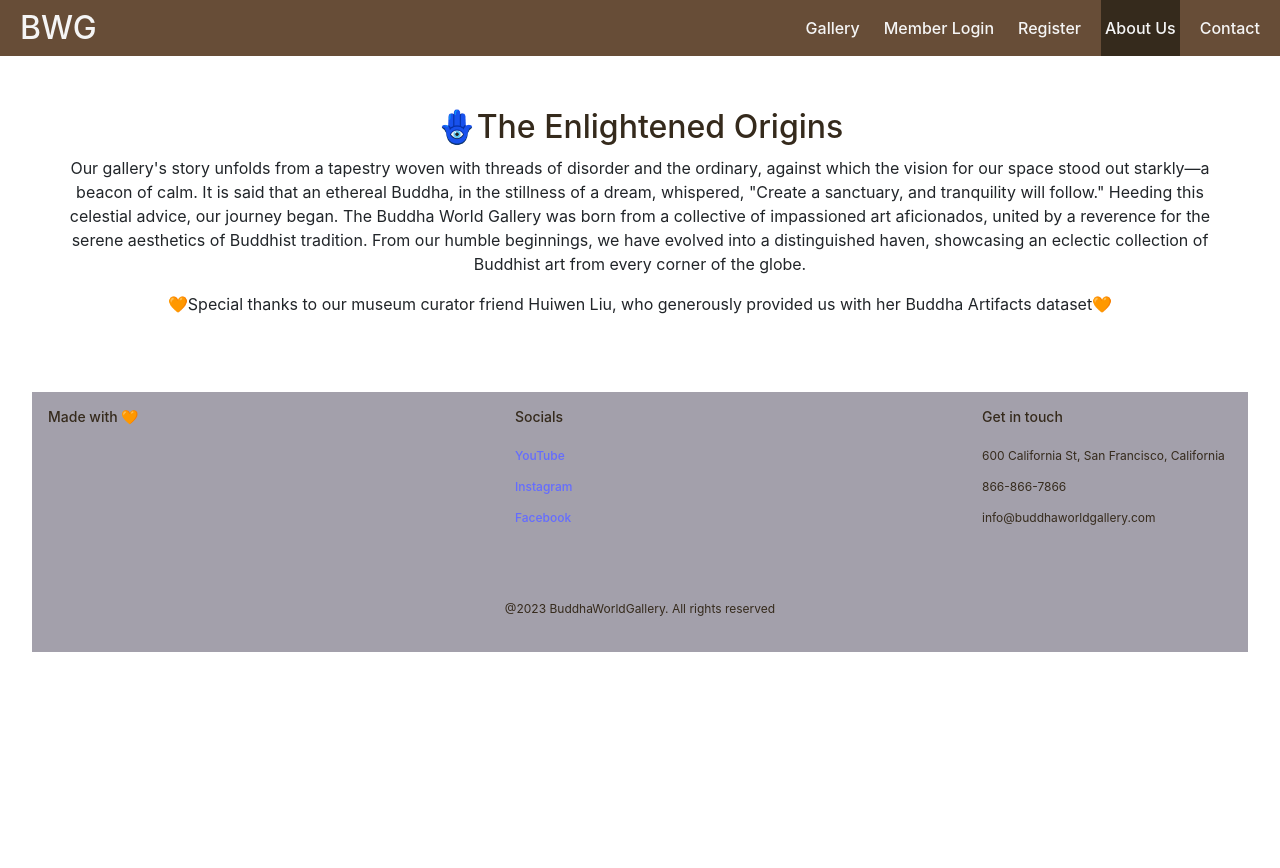
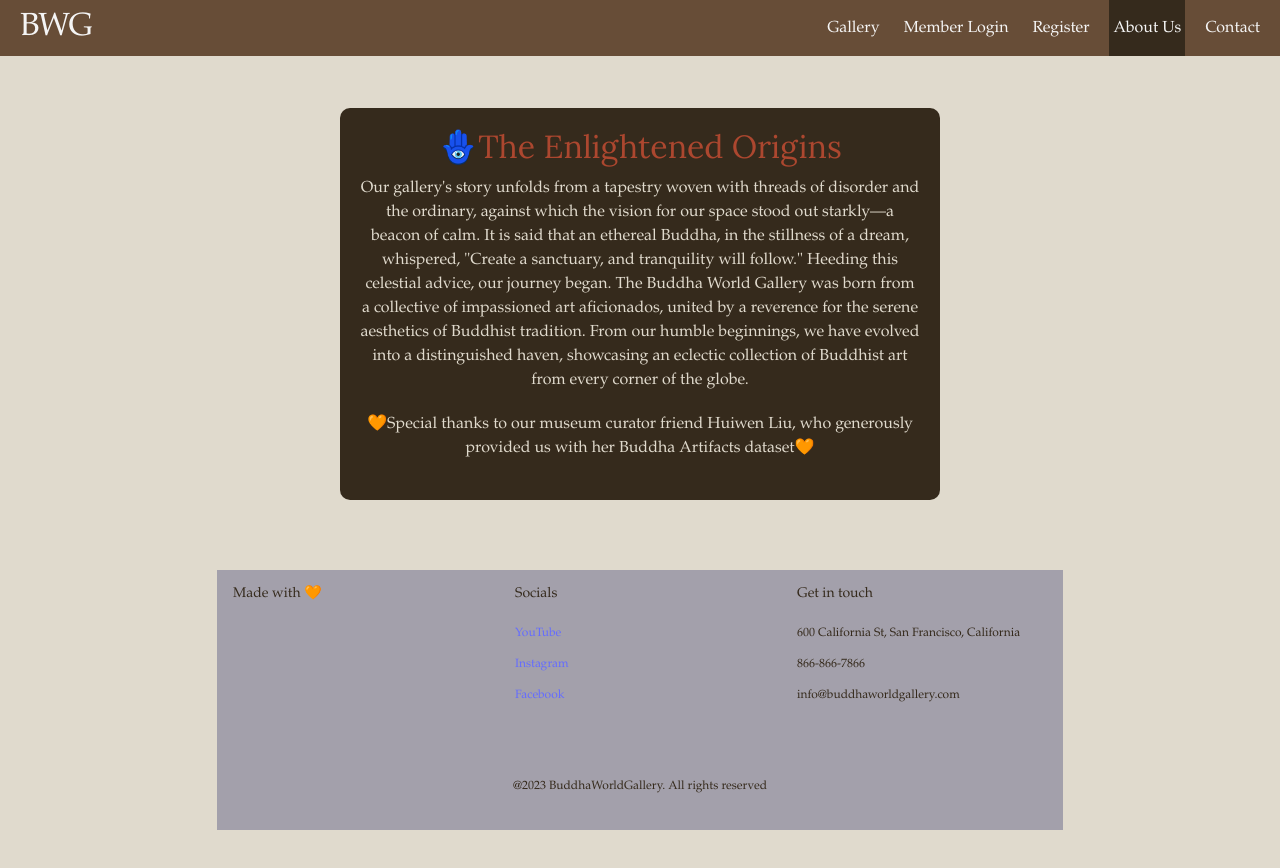
Before and after one commit to gretchenhu/BuddhaWorldGallery_v2, a React (Vite) app in the folder front/: page /aboutus in a window 1280 px wide. Shown: the top 868 px of the page. Built offline with nearby package versions, Linux system fonts and the light colour scheme; no server answers.

Commit message:
updated about us page and readme

```diff
--- a/front/src/pages/aboutUs.css
+++ b/front/src/pages/aboutUs.css
@@ -1,3 +1,12 @@
+@import url("https://fonts.googleapis.com/css2?family=Lora:wght@400;700&family=Nunito:wght@400;700&display=swap");
+
+body {
+  margin: 0;
+  padding: 0;
+  font-family: "Garamond", sans-serif;
+  background-color: rgb(224, 218, 205);
+}
+
 .about-container {
   display: flex;
   flex-direction: column;
@@ -10,14 +19,26 @@
   flex-direction: column;
   align-items: center;
   text-align: center;
+  background-color: rgb(53, 42, 28);
+  color: rgb(224, 218, 205);
+  padding: 20px;
+  border-radius: 10px;
+  max-width: 600px; /* Adjust the maximum width as needed */
+  margin: 0 auto; /* Center the text box */
 }
 
 .about-section h2 {
-  color: rgb(53, 42, 28);
+  color: rgb(172, 71, 47);
+  font-family: "Lora", serif;
   font-size: 2em;
   margin-bottom: 10px;
 }
 
 .about-section p {
   font-size: 1em;
+  margin-bottom: 20px;
 }
+
+.footer {
+  margin-top: 50px;
+}
```
Also changed, not shown: 1 other file (tests, documents, lock files or other folders).
